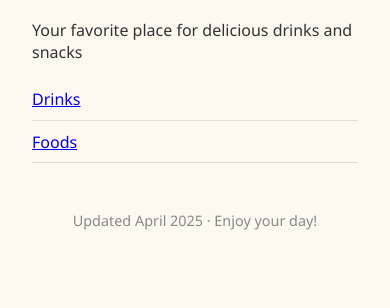
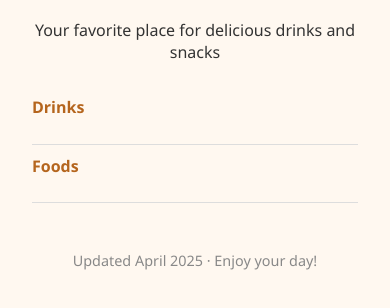
Before and after one commit to clone99/coffe, a plain HTML site: page index.html in a window 390 px wide. Shown: the part 142-450 px from the top of the page. Drawn offline with Linux system fonts and the light colour scheme.

Commit message:
Update style.css

```diff
--- a/style.css
+++ b/style.css
@@ -12,16 +12,25 @@ body {
   padding: 2rem;
 }
 
+header {
+  text-align: center;
+}
+
 h1 {
-  text-align: center;
   color: #b5651d;
 }
 
-h2 {
-  margin-top: 2rem;
-  border-bottom: 2px solid #b5651d;
-  padding-bottom: 0.5rem;
-  color: #333;
+nav ul {
+  display: flex;
+  justify-content: space-around;
+  padding: 0;
+  margin: 1.5rem 0;
+}
+
+nav a {
+  text-decoration: none;
+  color: #b5651d;
+  font-weight: bold;
 }
 
 ul {
@@ -42,3 +51,22 @@ footer {
   font-size: 0.9rem;
   color: #888;
 }
+
+/* Mobile-Friendly Adjustments */
+@media (max-width: 600px) {
+  body {
+    padding: 1rem;
+  }
+
+  .menu-container {
+    padding: 1rem;
+  }
+
+  nav ul {
+    flex-direction: column;
+  }
+
+  nav a {
+    margin-bottom: 1rem;
+  }
+}
```
